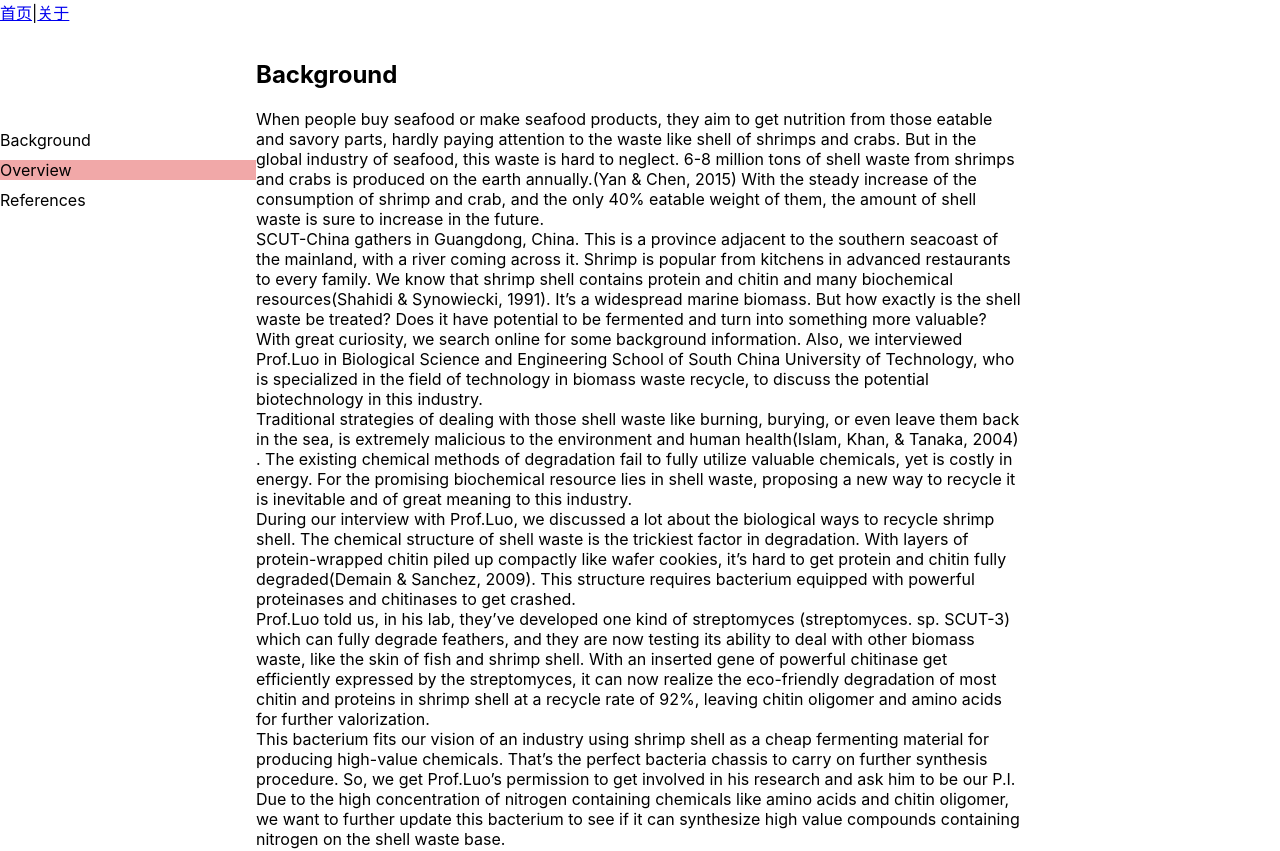
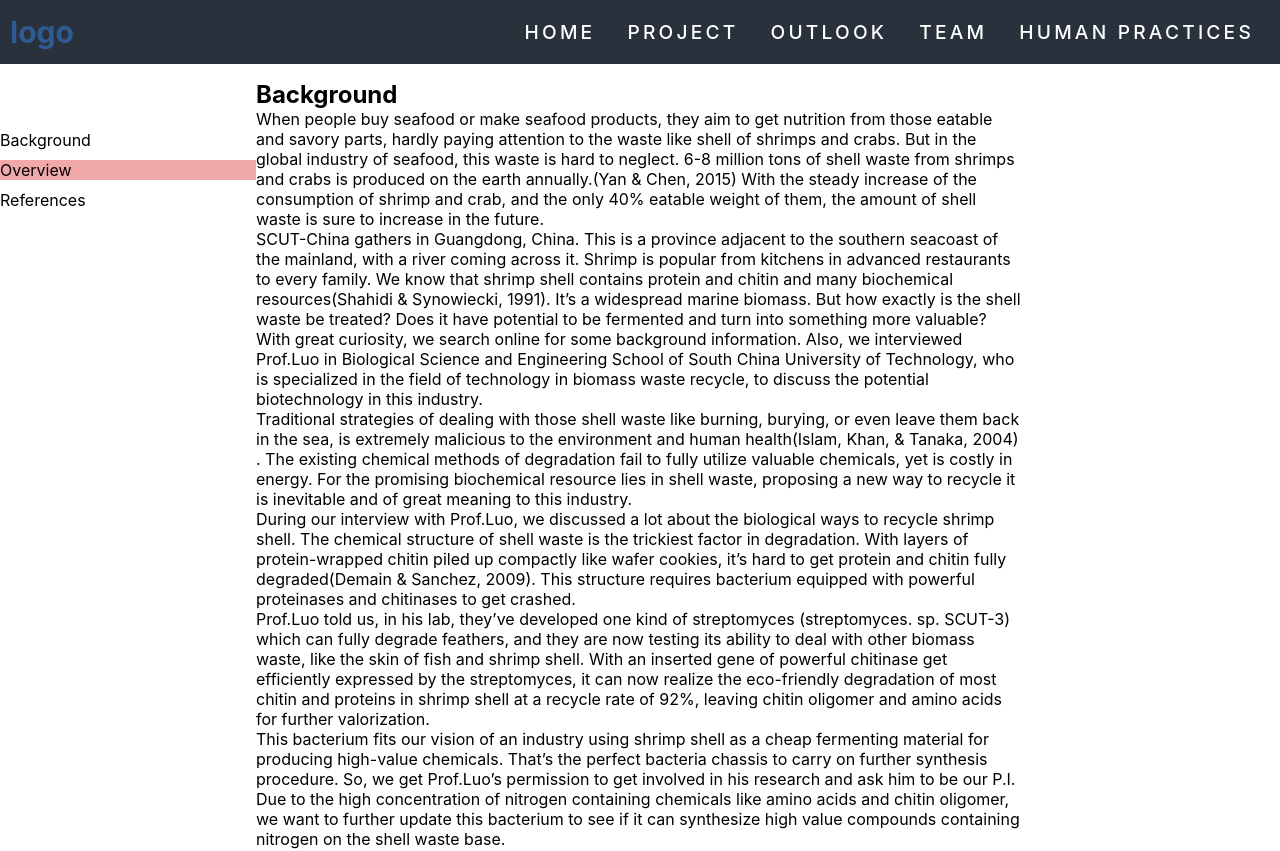
Before and after one commit to ChenYX24/iGEM_SCUT, a React (Create React App) app in the folder igem_wiki/: page / in a window 1280 px wide. Shown: the top 851 px of the page. Built offline with nearby package versions, Linux system fonts and the light colour scheme.

Commit message:
add NavBar

```diff
--- a/igem_wiki/src/App.js
+++ b/igem_wiki/src/App.js
@@ -8,8 +8,8 @@ function App () {
     <div className="App">
       {/* 按照规则配置路由 */}
       <BrowserRouter>
-        <Link to="/">首页</Link>|
-        <Link to="/about">关于</Link>
+        {/*<Link to="/">首页</Link>|*/}
+        {/*<Link to="/about">关于</Link>*/}
         <Routes>
           <Route path="/" element={<Home />}></Route>
           <Route path="/about" element={<About />}></Route>
--- /dev/null
+++ b/igem_wiki/src/components/NavBar.js
@@ -0,0 +1,49 @@
+import style from "../css/NavBar.module.css"
+import "../index.css"
+import {useRef, useState} from "react"
+
+function NavBar () {
+
+  //通过useRef Hook改变导航栏的样式
+  const header = useRef(null)
+
+  const [display,setDisplay] = useState(false)
+
+  // document.addEventListener('scroll', () => {
+  //   let scroll_position = window.scrollY
+  //   if (scroll_position > 200) {
+  //     header.current.style.backgroundColor = '#29323c'
+  //   } else {
+  //     header.current.style.backgroundColor = 'transparent'
+  //   }
+  // })
+
+  return (
+    <>
+      <section id={style.header}>
+        <div ref={header} className={`${style.header} ${style.container}`}>
+          <div className={style['nav-bar']}>
+            <div>
+              <a href="#">
+                <h1 className={style['name']}>logo</h1>
+              </a>
+            </div>
+            <div className={style['nav-list']}>
+              <div onClick={()=>setDisplay(!display)} className={style['hamburger']}>
+                <div className={style['bar']}></div>
+              </div>
+              <ul className={display?style['active']:''}>
+                <li><a href="javascript:;" data-after="Home">Home</a></li>
+                <li><a href="javascript:;" data-after="Project">Project</a></li>
+                <li><a href="javascript:;" data-after="Outlook">Outlook</a></li>
+                <li><a href="javascript:;" data-after="Team">Team</a></li>
+                <li><a href="javascript:;" data-after="Human Practices">Human Practices</a></li>
+              </ul>
+            </div>
+          </div>
+        </div>
+      </section>
+    </>
+  )
+}
+export default NavBar
--- /dev/null
+++ b/igem_wiki/src/css/NavBar.module.css
@@ -0,0 +1,200 @@
+*{
+    padding:0;
+    margin: 0;
+    box-sizing: border-box;
+}
+
+html{
+    /*font-size: 10px;*/
+    /*font-family: 'Montserrat', sans-serif;*/
+    overflow-x: hidden;
+}
+
+body{
+    padding-top: 8vh;
+    overflow-x: hidden;
+}
+
+a{
+    text-decoration: none;
+}
+.container{
+    min-height: 100vh;
+    width: 100%;
+    display: flex;
+    align-items: center;
+    justify-content: center;
+}
+#header {
+    position: fixed;
+    z-index: 1000;
+    left: 0;
+    top: 0;
+    width: 100vw;
+    height: auto;
+}
+#header .name{
+    font-size: 30px;
+    color: rgb(48,90,148);
+}
+#header .header {
+    min-height: 8vh;
+    /*background-color: rgba(31, 30, 30, 0.24);*/
+    background-color: #29323c;
+    transition: 0.3s ease background-color;
+}
+#header .nav-bar {
+    display: flex;
+    align-items: center;
+    justify-content: space-between;
+    width: 100%;
+    height: 100%;
+    max-width: 1300px;
+    padding: 0 10px;
+}
+#header .nav-list ul {
+    list-style: none;
+    position: absolute;
+    background-color: rgb(31, 30, 30);
+    width: 100vw;
+    height: 55vh;
+    left: 0;
+    top: -100%;
+    display: none;
+    z-index: 1;
+    overflow-x: hidden;
+}
+#header .nav-list ul.active {
+    top: 0;
+    display: flex;
+    flex-direction: column;
+    justify-content: center;
+    align-items: center;
+    transition: 0.5s ease top;
+}
+#header .nav-list ul a {
+    font-size: 1.8rem;
+    font-weight: 500;
+    letter-spacing: 0.2rem;
+    text-decoration: none;
+    color: white;
+    text-transform: uppercase;
+    padding: 16px;
+    display: block;
+}
+#header .nav-list ul a::after {
+    content: attr(data-after);
+    position: absolute;
+    top: 50%;
+    left: 50%;
+    transform: translate(-50%, -50%) scale(0);
+    color: rgba(240, 248, 255, 0.021);
+    font-size: 13rem;
+    letter-spacing: 50px;
+    z-index: -1;
+    transition: 0.3s ease letter-spacing;
+}
+#header .nav-list ul li:hover a::after {
+    transform: translate(-50%, -50%) scale(1);
+    letter-spacing: initial;
+}
+#header .nav-list ul li:hover a {
+    color: rgb(48,90,148);
+}
+#header .hamburger {
+    height: 60px;
+    width: 60px;
+    display: inline-block;
+    border: 3px solid white;
+    border-radius: 50%;
+    position: relative;
+    display: flex;
+    align-items: center;
+    justify-content: center;
+    z-index: 100;
+    cursor: pointer;
+    transform: scale(0.8);
+    margin-right: 20px;
+}
+#header .hamburger:after {
+    position: absolute;
+    content: '';
+    height: 100%;
+    width: 100%;
+    border-radius: 50%;
+    border: 3px solid white;
+    animation: hamburger_puls 1s ease infinite;
+}
+#header .hamburger .bar {
+    height: 2px;
+    width: 30px;
+    position: relative;
+    background-color: white;
+    z-index: 1;
+}
+#header .hamburger .bar::after,
+#header .hamburger .bar::before {
+    content: '';
+    position: absolute;
+    height: 100%;
+    width: 100%;
+    left: 0;
+    background-color: white;
+    transition: 0.3s ease;
+    transition-property: top, bottom;
+    z-index: 1;
+}
+#header .hamburger .bar::after {
+    top: 8px;
+}
+#header .hamburger .bar::before {
+    bottom: 8px;
+}
+#header .hamburger.active .bar::before {
+    bottom: 0;
+}
+#header .hamburger.active .bar::after {
+    top: 0;
+}
+/* End Header section */
+
+/* Key Frames */
+@keyframes hamburger_puls {
+    0% {
+        opacity: 1;
+        transform: scale(1);
+    }
+    100% {
+        opacity: 0;
+        transform: scale(1.4);
+    }
+}
+
+/* Media Query For Desktop */
+@media only screen and (min-width: 1200px) {
+    /* header */
+    #header .hamburger {
+        display: none;
+    }
+
+    #header .nav-list ul {
+        position: initial;
+        display: block;
+        height: auto;
+        width: fit-content;
+        background-color: transparent;
+    }
+
+    #header .nav-list ul li {
+        display: inline-block;
+    }
+
+    #header .nav-list ul li a {
+        font-size: 1.2rem;
+    }
+
+    #header .nav-list ul a:after {
+        display: none;
+    }
+}
+/* End header */
--- a/igem_wiki/src/pages/Home.js
+++ b/igem_wiki/src/pages/Home.js
@@ -2,14 +2,15 @@ import React from "react"
 import HomeMain from "../components/HomeMain"
 import SideNav from "../components/SideNav"
 import HomeCss from "../css/Home.module.css"
+import NavBar from "../components/NavBar";
 class Home extends React.Component {
   static NavData = [{ id: 0, text: 'Background', isActive: true }, { id: 1, text: 'Overview', isActive: false }, { id: 2, text: 'References', isActive: false },]
   render () {
     return (
       <>
+        <NavBar />
         <SideNav data={Home.NavData} />
         <div className={HomeCss.HomeFrame}>
-
           <HomeMain />
           <div className={HomeCss.right}></div>
         </div>
```
Also changed, not shown: 2 other files (tests, documents, lock files or other folders).
